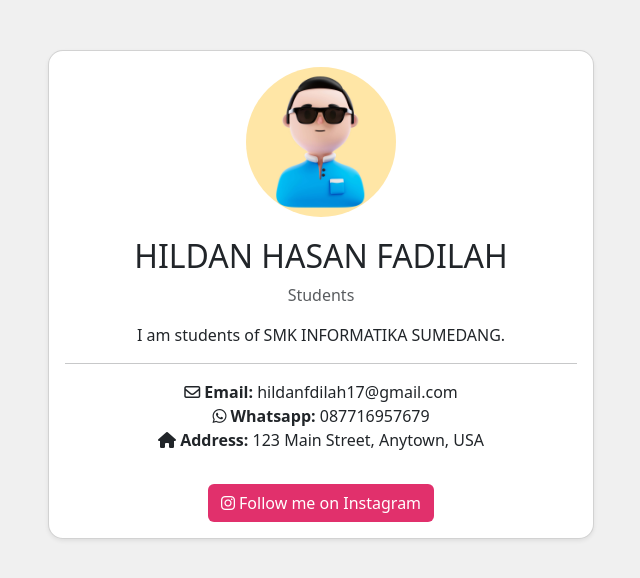
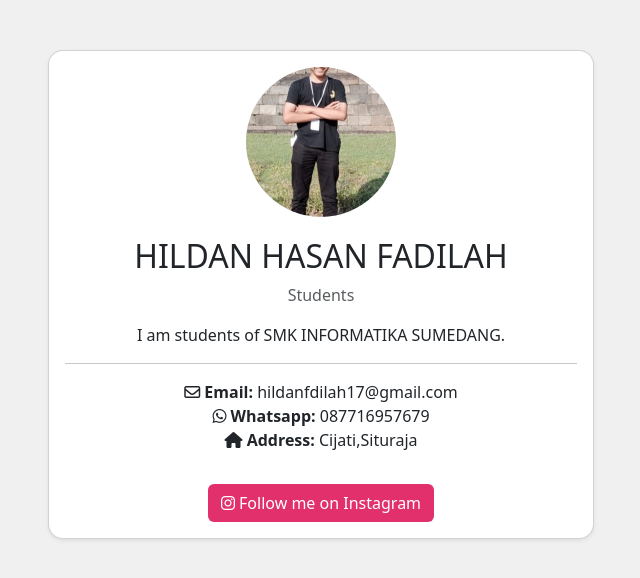
Before and after one commit to Danzss/tc_HILDAN-HASAN-FADILAH, a plain HTML site: page index.html in a window 1280 px wide. Shown: the whole page, without its empty margins (319-959 px from the left). Drawn offline with nearby package versions, Linux system fonts and the light colour scheme.

Commit message:
Update index.html

```diff
--- a/index.html
+++ b/index.html
@@ -14,7 +14,7 @@
             <div class="col-md-6">
                 <div class="card shadow-sm">
                     <div class="card-body text-center">
-                        <img src="avatar.jpg" alt="Profile Image" class="profile-img">
+                        <img src="Screenshot_2024-07-13-17-08-48-421_com.whatsapp.jpg" alt="Profile Image" class="profile-img">
                         <h2>HILDAN HASAN FADILAH</h2>
                         <p class="text-muted">Students</p>
                         <p>I am students of SMK INFORMATIKA SUMEDANG.
@@ -23,7 +23,7 @@
                         <ul class="list-unstyled">
                             <li><i class="fa-regular fa-envelope"></i> <strong>Email:</strong> hildanfdilah17@gmail.com</li>
                             <li><i class="fa-brands fa-whatsapp"></i> <strong>Whatsapp:</strong> 087716957679</li>
-                            <li><i class="fa-solid fa-house"></i> <strong>Address:</strong> 123 Main Street, Anytown, USA</li>
+                            <li><i class="fa-solid fa-house"></i> <strong>Address:</strong> Cijati,Situraja</li>
                         </ul>
                         <a href="https://www.instagram.com/taufikridho0" target="_blank" class="btn btn-instagram mt-3">
                             <i class="fab fa-instagram"></i> Follow me on Instagram
```
